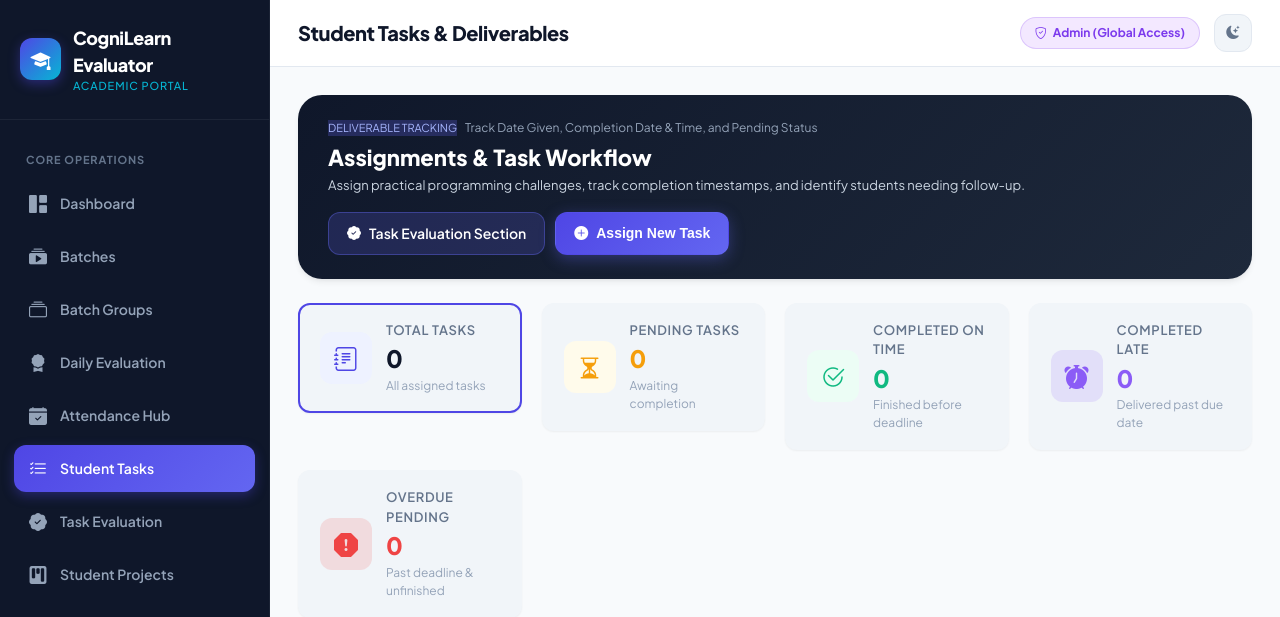
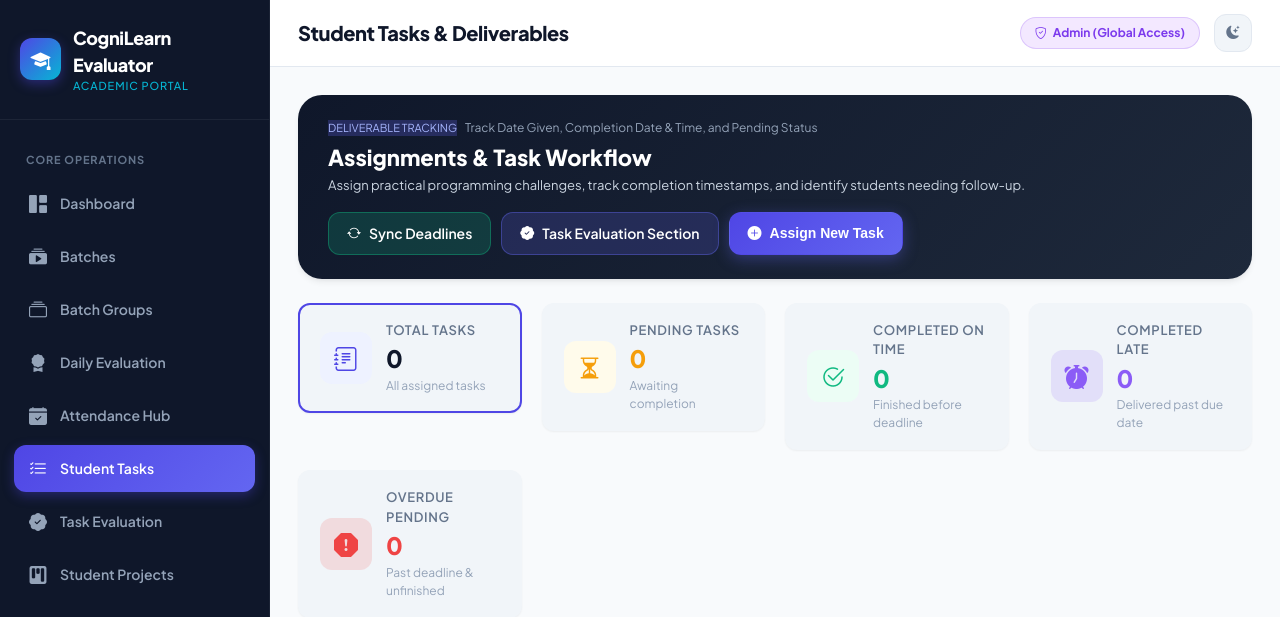
Before and after one commit to Zalzameen21/cognievaluator, a Django app: page /tasks/ in a window 1280 px wide. Shown: the top 617 px of the page. Run offline with Django 5.2, Linux system fonts and the light colour scheme; the visitor is signed in with stand-in values (Sample User, id 1); data comes from the database, SQL or seed files in the repository; data that the repository does not hold is empty.

Commit message:
Add manual sync task deadlines button

```diff
--- a/evaluator_app/templates/evaluator_app/tasks/task_hub.html
+++ b/evaluator_app/templates/evaluator_app/tasks/task_hub.html
@@ -21,6 +21,9 @@
     </div>
 
     <div style="display: flex; gap: 10px; flex-wrap: wrap;">
+        <a href="{% url 'task_hub_sync_deadlines' %}" class="btn btn-secondary" style="background: rgba(16, 185, 129, 0.2); color: #FFFFFF; border-color: rgba(16, 185, 129, 0.4);" title="Force update task due dates based on latest class schedules">
+            <i class="bi bi-arrow-repeat"></i> Sync Deadlines
+        </a>
         <a href="{% url 'task_evaluation_hub' %}" class="btn btn-secondary" style="background: rgba(99, 102, 241, 0.2); color: #FFFFFF; border-color: rgba(99, 102, 241, 0.4);">
             <i class="bi bi-patch-check-fill"></i> Task Evaluation Section
         </a>
--- a/evaluator_app/urls.py
+++ b/evaluator_app/urls.py
@@ -48,6 +48,7 @@ urlpatterns = [
 
     # Student Task Management & Deliverables
     path('tasks/', views.task_hub_view, name='task_hub'),
+    path('tasks/sync-deadlines/', views.task_hub_sync_deadlines_view, name='task_hub_sync_deadlines'),
     path('tasks/create/', views.task_create_view, name='task_create'),
     path('tasks/evaluations/', views.task_evaluation_hub_view, name='task_evaluation_hub'),
     path('tasks/<int:task_id>/evaluate/', views.task_evaluate_view, name='task_evaluate'),
--- a/evaluator_app/views.py
+++ b/evaluator_app/views.py
@@ -1194,6 +1194,15 @@ def batch_bulk_evaluate_view(request, batch_id):
 # ==============================================================================
 
 @evaluator_required
+def task_hub_sync_deadlines_view(request):
+    from .models import Batch
+    from .services import sync_student_tasks_for_batch
+    for batch in Batch.objects.filter(status='ACTIVE'):
+        sync_student_tasks_for_batch(batch)
+    messages.success(request, "Task deadlines synchronized successfully across all active batches based on their schedules!")
+    return redirect('task_hub')
+
+@evaluator_required
 def task_hub_view(request):
     user = request.user
     accessible_batches = get_user_batches(user)
```
